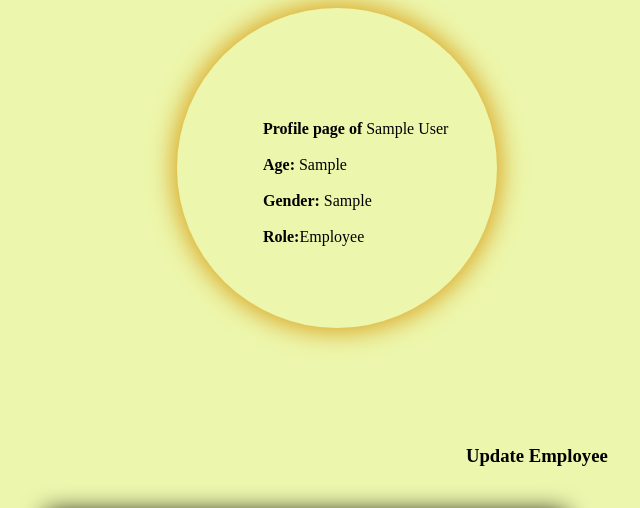
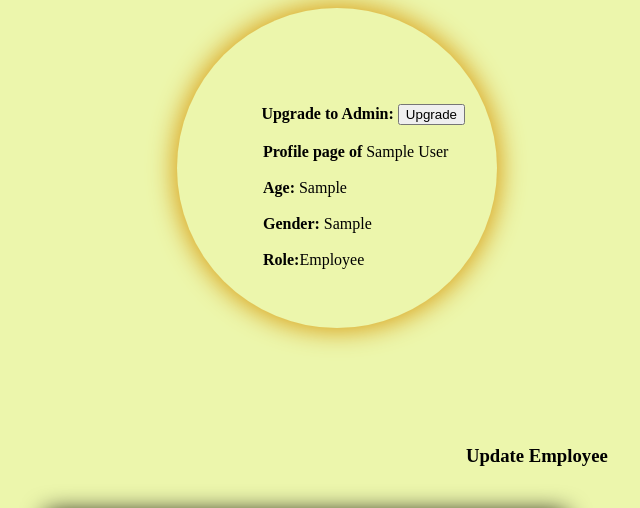
Before and after one commit to gauravkhede/employee_review_system, a Node server app: page /profile/600000000000000000000001 in a window 1280 px wide. Shown: the top 508 px of the page, without its empty margins (337-977 px from the left). Run offline with Node 20, Linux system fonts and the light colour scheme; a user stored in the database is signed in; tables that the repository leaves empty hold one stand-in row (values such as "Sample post"); some libraries are stand-ins or nearby versions.

Commit message:
everything done even role changes is working

```diff
--- a/assets/css/profile.css
+++ b/assets/css/profile.css
@@ -32,7 +32,7 @@ body{
  .center{
      /* text-align: center; */
      position:relative;
-     top:7rem;
+     /* top:7rem; */
      margin-left:25%;
  }
  /* .profileUserInfo:hover .center{
@@ -168,3 +168,8 @@ body{
 .h2{
     font-size: 1.2rem;
 }
+.changeRole{
+    /* border:1px solid black; */
+    margin-top:6rem;
+     margin-left:25%;
+}
--- a/controllers/users_controller.js
+++ b/controllers/users_controller.js
@@ -197,6 +197,14 @@ module.exports.removeUser=async function(req,res){
         userToBeDelete.remove();
         return res.redirect('back');
 }
-module.exports.updateReview=async function(req,res){
+module.exports.updateRole=async function(req,res){
+    let profile_user=await User.findById(req.body.profile_user);
+    const updateDocumentRole={
+        $set:{
+            role:req.body.role
+        }
+    };
+    await User.updateOne({_id:profile_user},updateDocumentRole);
+    return res.redirect('back');
 
 }
--- a/routes/index.js
+++ b/routes/index.js
@@ -25,4 +25,5 @@ router.get('/reviewPage/:reviewPending',usersController.reviewPage);
 router.post('/reviewCreate',usersController.reviewCreate);
 router.post('/profileUpdate',usersController.updateProfile);
 router.get('/removeUser/:user',usersController.removeUser);
+router.post('/updateRole',usersController.updateRole);
 module.exports=router;
--- a/views/profile.ejs
+++ b/views/profile.ejs
@@ -6,10 +6,19 @@
 </head>
 <body>
     <div class="profileUserInfo">
+    <div class="changeRole">
+    <form action="/updateRole" method="POST">
+        <span class="labelsHeading paddingLeftClass">Upgrade to Admin:</span>
+        <input type="hidden" name="profile_user" value="<%=profile_user._id%>">
+        <input type="hidden" name="role" value="Admin">
+        <input type="submit" value="Upgrade" ><br>
+    </form>
+    </div> <br>
     <span class="center"><span class="labelsHeading paddingLeftClass">Profile page of </span><%= profile_user.name %></span> <br> <br>
     <span class="center"><span class="labelsHeading paddingLeftClass">Age: </span><%= profile_user.age %></span> <br> <br>
     <span class="center"><span class="labelsHeading paddingLeftClass">Gender: </span><%= profile_user.sex %> </span><br> <br>
-    <span class="center"><span class="labelsHeading paddingLeftClass">Role:</span><%= profile_user.role %></span> <br> <br>
+    <span class="center"><span class="labelsHeading paddingLeftClass">Role:</span><%= profile_user.role %></span> <br>
+
     </div>
 <div>
 <div class="ReviewToBeGiven">
```
